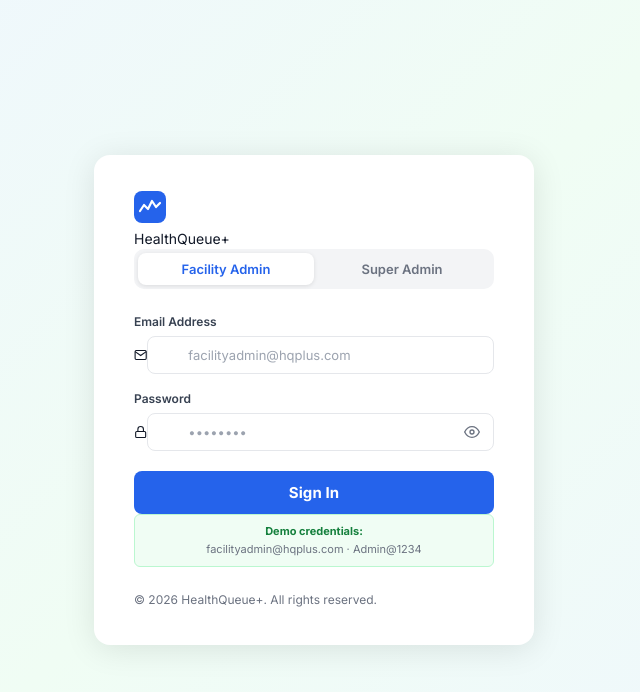
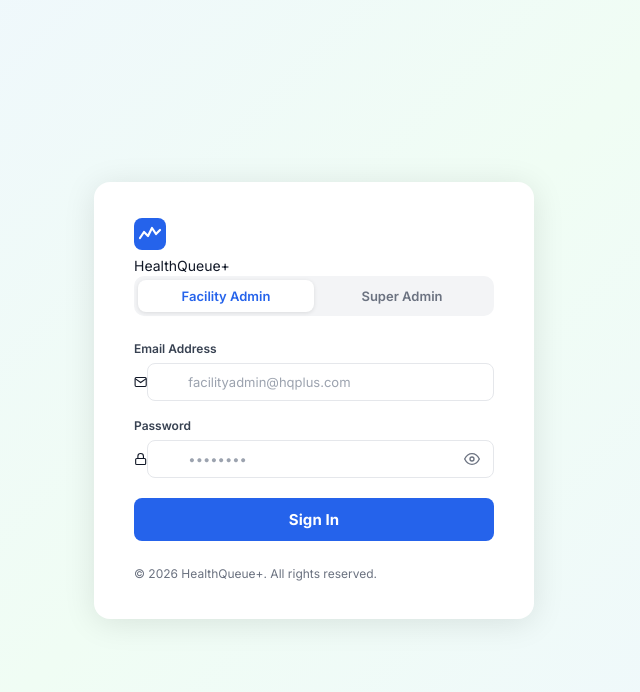
Before and after one commit to lauriiess/hqplus_pfg, a React (Vite) app in the folder hq-webapp/: page /login in a window 1280 px wide. Shown: the top 692 px of the page, without its empty margins (326-966 px from the left). Built offline with nearby package versions, Linux system fonts and the light colour scheme.

Commit message:
remove demo credentials hint from login page

```diff
--- a/hq-webapp/src/pages/auth/LoginPage.jsx
+++ b/hq-webapp/src/pages/auth/LoginPage.jsx
@@ -119,13 +119,6 @@ export default function LoginPage() {
             {loading ? 'Signing in…' : 'Sign In'}
           </button>
         </form>
-
-        <div className={styles.hint}>
-          <strong>Demo credentials:</strong><br/>
-          {tab === 'facility'
-            ? 'facilityadmin@hqplus.com · Admin@1234'
-            : 'superadmin@hqplus.com · Admin@1234'}
-        </div>
         <div className={styles.footer}>© 2026 HealthQueue+. All rights reserved.</div>
       </div>
     </div>
```
